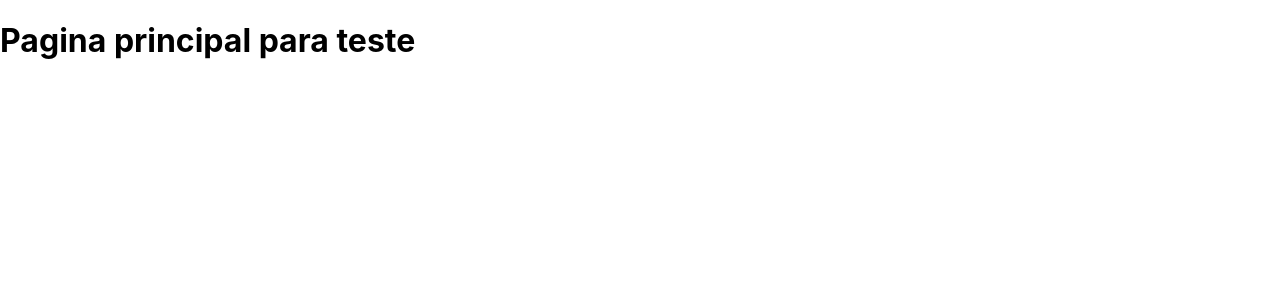
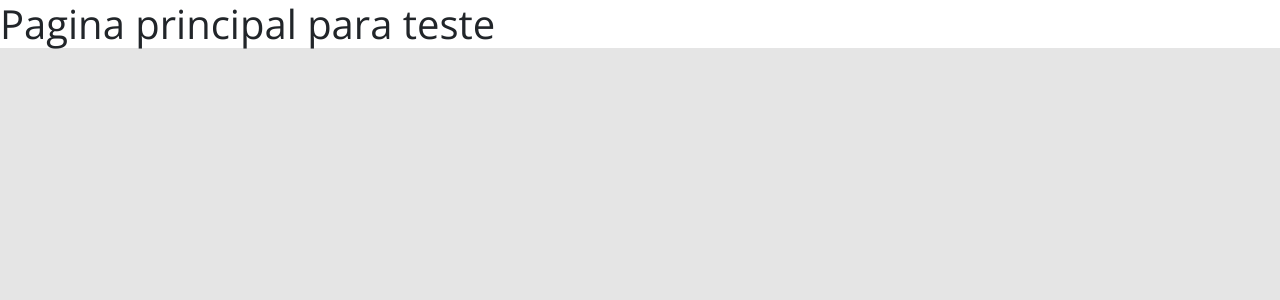
Before and after one commit to Provedelo/dsmovie, a React (Create React App) app in the folder frontend/: page / in a window 1280 px wide. Shown: the top 300 px of the page. Built offline with nearby package versions, Linux system fonts and the light colour scheme.

Commit message:
bootstrap

```diff
--- a/frontend/package.json
+++ b/frontend/package.json
@@ -6,6 +6,7 @@
     "@testing-library/jest-dom": "^5.14.1",
     "@testing-library/react": "^13.0.0",
     "@testing-library/user-event": "^13.2.1",
+    "bootstrap": "^5.1.3",
     "react": "^18.1.0",
     "react-dom": "^18.1.0",
     "react-scripts": "5.0.1",
--- a/frontend/src/index.css
+++ b/frontend/src/index.css
@@ -1,13 +1,19 @@
-body {
-  margin: 0;
-  font-family: -apple-system, BlinkMacSystemFont, 'Segoe UI', 'Roboto', 'Oxygen',
-    'Ubuntu', 'Cantarell', 'Fira Sans', 'Droid Sans', 'Helvetica Neue',
-    sans-serif;
-  -webkit-font-smoothing: antialiased;
-  -moz-osx-font-smoothing: grayscale;
+@import url('https://fonts.googleapis.com/css2?family=Open+Sans:wght@400;700&display=swap');
+
+:root {
+  --color-primary: #4D41C0;
 }
 
-code {
-  font-family: source-code-pro, Menlo, Monaco, Consolas, 'Courier New',
-    monospace;
+* {
+    box-sizing: border-box;
+    font-family: 'Open Sans', sans-serif;
 }
+
+html, body {
+    background-color: #E5E5E5;
+}
+
+a, a:hover {
+  text-decoration: none;
+  color: unset;
+}
--- a/frontend/src/index.js
+++ b/frontend/src/index.js
@@ -1,6 +1,7 @@
 import React from 'react';
 import ReactDOM from 'react-dom/client';
 import './index.css';
+import 'bootstrap/dist/css/bootstrap.css';
 import App from './App';
 
 
```
Also changed, not shown: 1 other file (tests, documents, lock files or other folders).
